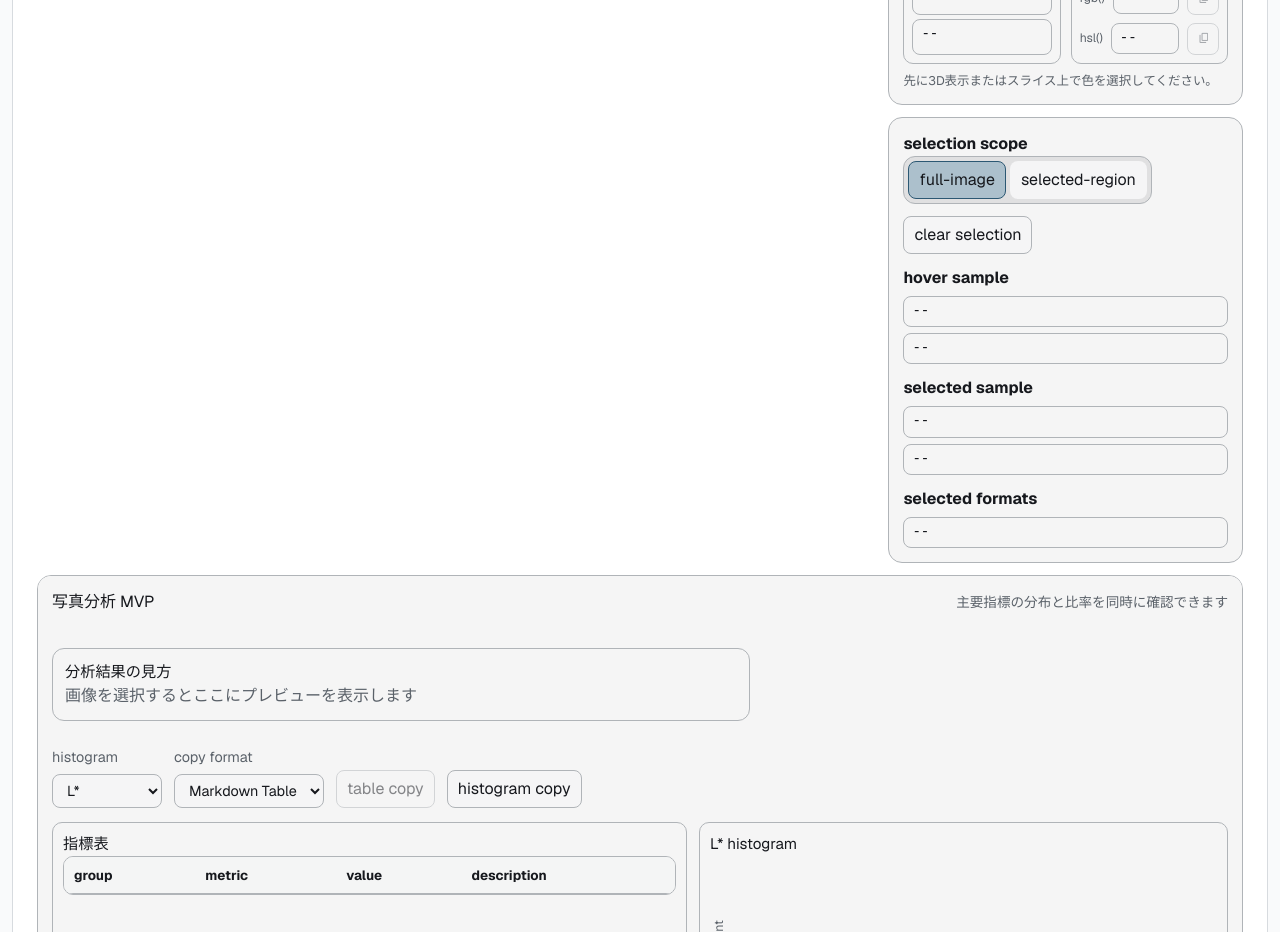
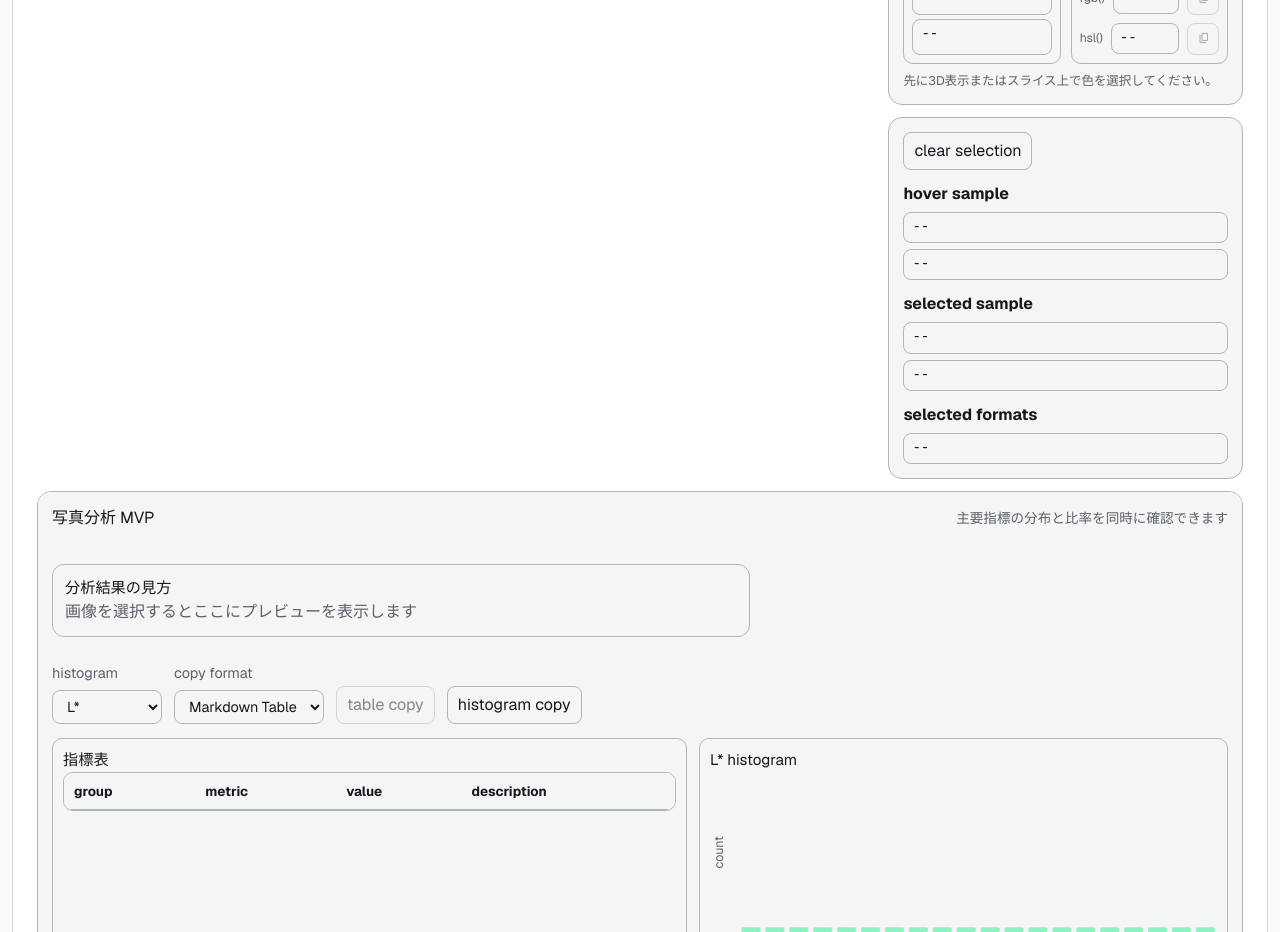
Before and after one commit to Shunkicreate/IroMap, a Next.js app in the folder web/: page / in a window 1280 px wide. Shown: the part 1060-1992 px from the top of the page. Built offline with nearby package versions, Linux system fonts and the light colour scheme.

Commit message:
refactor(workbench): remove selection scope flow

```diff
--- a/web/src/domain/photo-analysis/photo-analysis.ts
+++ b/web/src/domain/photo-analysis/photo-analysis.ts
@@ -51,7 +51,6 @@ export type RgbCubePoint = {
   ratio: number;
 };
 
-export type SelectionScope = "full-image" | "selected-region";
 export type ExportFormat = "markdown" | "csv" | "tsv";
 
 export type PhotoSelection = {
@@ -488,14 +487,10 @@ const getSelectionIds = (selection: PhotoSelection | null | undefined): Set<numb
   return new Set(selection.sampleIds);
 };
 
-export const getScopedSamples = (
+export const getSelectedSamples = (
   result: PhotoAnalysisResult,
-  selectionState: TargetSelectionState | null | undefined,
-  scope: SelectionScope
+  selectionState: TargetSelectionState | null | undefined
 ): PhotoSample[] => {
-  if (scope === "full-image") {
-    return result.samples;
-  }
   const selection = selectionState?.activeSelection ?? null;
   const ids = getSelectionIds(selection);
   if (!ids) {
@@ -589,14 +584,12 @@ export const buildHistogramBins = (
 export const buildMetricRows = ({
   result,
   selectionState,
-  scope,
 }: {
   result: PhotoAnalysisResult;
   selectionState: TargetSelectionState | null | undefined;
-  scope: SelectionScope;
 }): WorkbenchMetricRow[] => {
-  const scopedSamples = getScopedSamples(result, selectionState, scope);
-  const summary = buildMetricSummary(scopedSamples);
+  const summary = buildMetricSummary(result.samples);
+  const selectedSamples = getSelectedSamples(result, selectionState);
 
   const getMetricValue = (
     key: WorkbenchMetricKey,
@@ -625,7 +618,7 @@ export const buildMetricRows = ({
       case "highlight_neutral_distance_mean":
         return sourceSummary.highlightNeutralDistanceMean;
       case "selection_coverage_ratio":
-        return scope === "selected-region" && result.samples.length > 0
+        return selectedSamples.length > 0 && result.samples.length > 0
           ? (sampleCount / result.samples.length) * ratioPercent
           : null;
       default:
@@ -634,7 +627,11 @@ export const buildMetricRows = ({
   };
 
   return metricDefinitions.map((definition) => {
-    const baseValue = getMetricValue(definition.key, summary, scopedSamples.length);
+    const sampleCount =
+      definition.key === "selection_coverage_ratio"
+        ? selectedSamples.length
+        : result.samples.length;
+    const baseValue = getMetricValue(definition.key, summary, sampleCount);
 
     return {
       ...definition,
--- a/web/src/features/workbench/color-workbench.tsx
+++ b/web/src/features/workbench/color-workbench.tsx
@@ -21,13 +21,12 @@ import {
   buildMetricRows,
   buildPointSelection,
   buildRectangleSelection,
-  getScopedSamples,
+  getSelectedSamples,
   serializeHistogramBins,
   serializeMetricRows,
   type ExportFormat,
   type PhotoAnalysisResult,
   type PhotoSample,
-  type SelectionScope,
   type TargetSelectionState,
   type WorkbenchHistogramMetric,
   type WorkbenchMetricRow,
@@ -588,8 +587,6 @@ export function ColorWorkbench() {
     source: "preview",
   });
   const [selectedColor, setSelectedColor] = useState<RgbColor | null>(null);
-  const [selectionScope, setSelectionScope] = useState<SelectionScope>("full-image");
-  const [sliceMappingScope, setSliceMappingScope] = useState<SelectionScope>("full-image");
   const [copyFormat, setCopyFormat] = useState<ExportFormat>("markdown");
   const [histogramMetric, setHistogramMetric] = useState<WorkbenchHistogramMetric>("luminance");
   const [sliceAxis, setSliceAxis] = useState<SliceAxis>("r");
@@ -679,41 +676,27 @@ export function ColorWorkbench() {
 
   const baselineSelectionState = selectionStateByTarget.baseline ?? defaultSelectionState;
   const activeBaselineSelection = baselineSelectionState.activeSelection;
-  const scopedBaselineSamples = useMemo(
-    () =>
-      baselineTarget.result
-        ? getScopedSamples(baselineTarget.result, baselineSelectionState, selectionScope)
-        : [],
-    [baselineSelectionState, baselineTarget.result, selectionScope]
-  );
-  const sliceMappedSamples = useMemo(
-    () =>
-      baselineTarget.result
-        ? getScopedSamples(baselineTarget.result, baselineSelectionState, sliceMappingScope)
-        : [],
-    [baselineSelectionState, baselineTarget.result, sliceMappingScope]
-  );
+  const sliceMappedSamples = baselineTarget.result?.samples ?? [];
   const baselineMetricRows = useMemo(
     () =>
       baselineTarget.result
         ? buildMetricRows({
             result: baselineTarget.result,
             selectionState: baselineSelectionState,
-            scope: selectionScope,
           })
         : [],
-    [baselineTarget.result, baselineSelectionState, selectionScope]
+    [baselineTarget.result, baselineSelectionState]
   );
   const baselineHistogram = useMemo(
-    () => buildHistogramBins(scopedBaselineSamples, histogramMetric),
-    [scopedBaselineSamples, histogramMetric]
+    () => buildHistogramBins(baselineTarget.result?.samples ?? [], histogramMetric),
+    [baselineTarget.result, histogramMetric]
   );
 
   const selectionCubePoints = useMemo(
     () =>
       baselineTarget.result && activeBaselineSelection
         ? buildCubePointsFromSamples(
-            getScopedSamples(baselineTarget.result, baselineSelectionState, "selected-region")
+            getSelectedSamples(baselineTarget.result, baselineSelectionState)
           )
         : [],
     [activeBaselineSelection, baselineSelectionState, baselineTarget.result]
@@ -766,11 +749,6 @@ export function ColorWorkbench() {
     setSliceValue(normalizeSliceValueForAxis(nextAxis, sliceValue));
   };
 
-  const handleSelectionScopeChange = (scope: SelectionScope): void => {
-    setSelectionScope(scope);
-    setSliceMappingScope(scope);
-  };
-
   const setActiveSelection = (
     selectionFactory: () =>
       | ReturnType<typeof buildPointSelection>
@@ -806,7 +784,6 @@ export function ColorWorkbench() {
         bounds,
       })
     );
-    handleSelectionScopeChange("selected-region");
     setLiveMessage(t("workbenchSelectionUpdated"));
   };
 
@@ -861,7 +838,6 @@ export function ColorWorkbench() {
         },
       };
     });
-    handleSelectionScopeChange("full-image");
   };
 
   const handleStatusChange = (message: string): void => {
@@ -1106,25 +1082,6 @@ export function ColorWorkbench() {
 
           <section className="panel inspectorExtensionPanel">
             <div className="inspectorControls">
-              <div>
-                <strong>{t("workbenchSelectionScopeLabel")}</strong>
-                <div className="segmentedControl">
-                  <button
-                    type="button"
-                    className={selectionScope === "full-image" ? "segmentedActive" : ""}
-                    onClick={() => handleSelectionScopeChange("full-image")}
-                  >
-                    {t("workbenchScopeFullImage")}
-                  </button>
-                  <button
-                    type="button"
-                    className={selectionScope === "selected-region" ? "segmentedActive" : ""}
-                    onClick={() => handleSelectionScopeChange("selected-region")}
-                  >
-                    {t("workbenchScopeSelectedRegion")}
-                  </button>
-                </div>
-              </div>
               <button type="button" onClick={handleSelectionClear}>
                 {t("workbenchClearSelection")}
               </button>
--- a/web/src/i18n/messages.ts
+++ b/web/src/i18n/messages.ts
@@ -15,9 +15,6 @@ export const i18nMessages = {
     workbenchManualApply: "選択色に反映",
     workbenchManualApplied: "キーボード入力から選択色を更新しました",
     workbenchBaselineLabel: "baseline",
-    workbenchSelectionScopeLabel: "selection scope",
-    workbenchScopeFullImage: "full-image",
-    workbenchScopeSelectedRegion: "selected-region",
     workbenchClearSelection: "clear selection",
     workbenchHoverSampleLabel: "hover sample",
     workbenchSelectedSampleLabel: "selected sample",
@@ -153,9 +150,6 @@ export const i18nMessages = {
     workbenchManualApply: "Apply as selected color",
     workbenchManualApplied: "Selected color updated from keyboard input",
     workbenchBaselineLabel: "baseline",
-    workbenchSelectionScopeLabel: "selection scope",
-    workbenchScopeFullImage: "full-image",
-    workbenchScopeSelectedRegion: "selected-region",
     workbenchClearSelection: "clear selection",
     workbenchHoverSampleLabel: "hover sample",
     workbenchSelectedSampleLabel: "selected sample",
```
Also changed, not shown: 3 other files (tests, documents, lock files or other folders).
